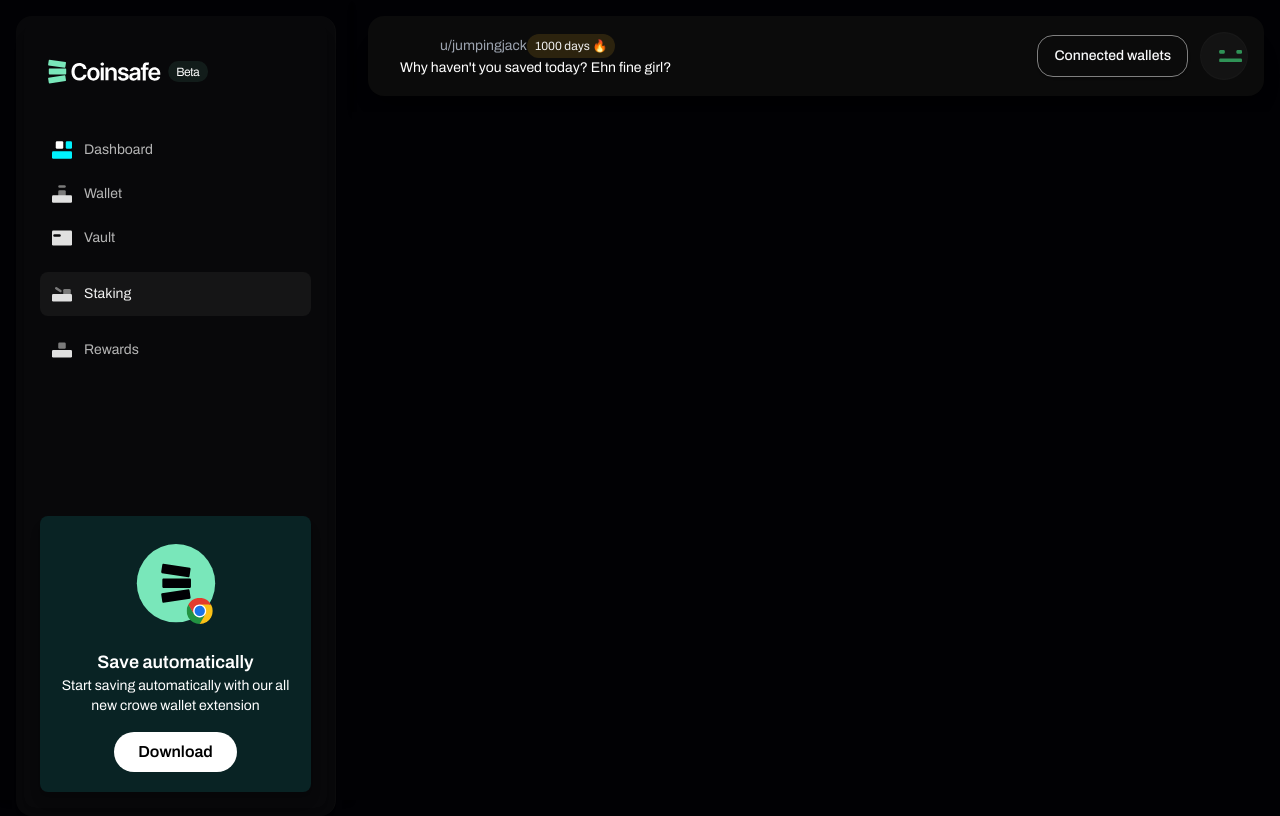
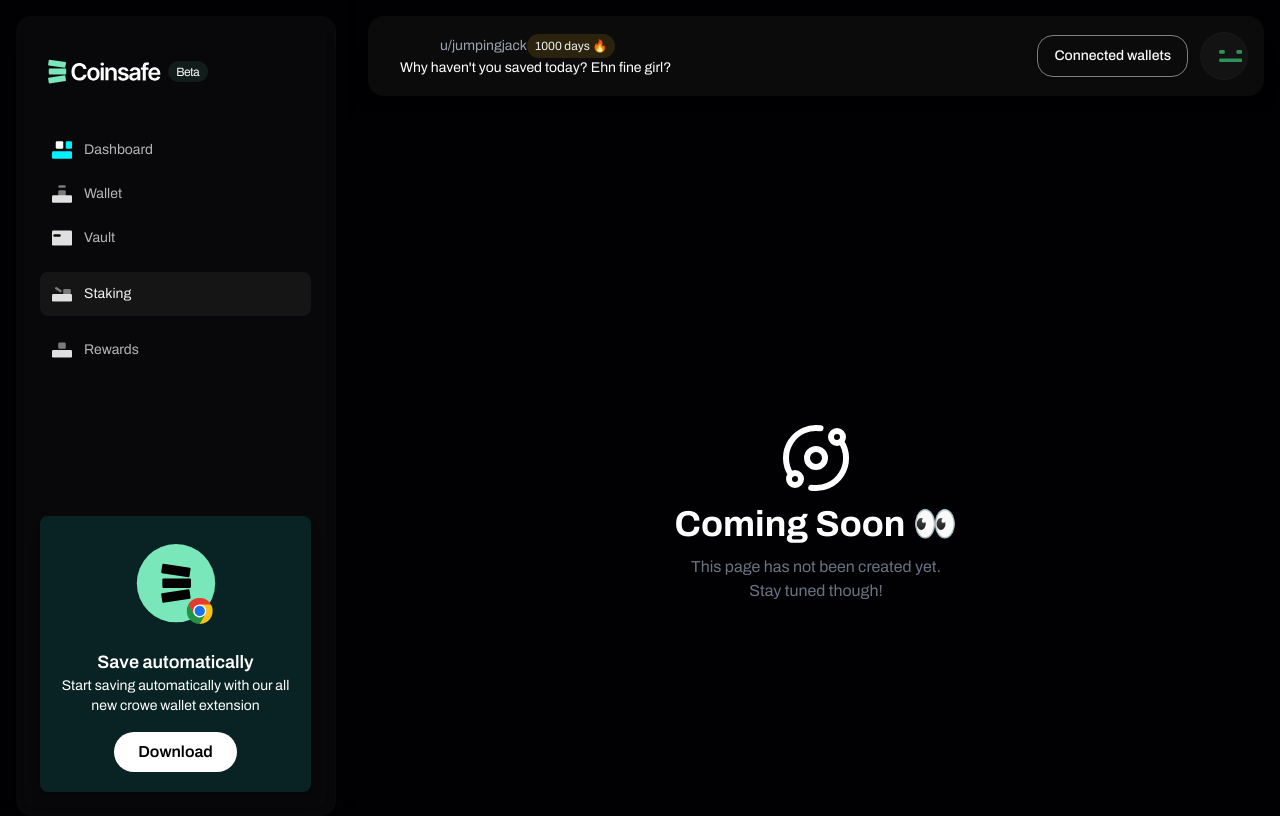
Before and after one commit to codequest07/CoinSafe, a React (Vite) app in the folder client/: page /staking in a window 1280 px wide. Built offline with nearby package versions, Linux system fonts and the light colour scheme.

Commit message:
chore: Update Staking page to use ComingSoon component instead of SavingOption

```diff
--- a/client/src/Pages/Staking.tsx
+++ b/client/src/Pages/Staking.tsx
@@ -1,10 +1,9 @@
-// import ComingSoon from "@/components/Coming-Soon";
-import SavingOption from "@/components/Modals/SavingOption";
+import ComingSoon from "@/components/Coming-Soon";
 
 const Staking = () => {
   return (
     <div>
-      <SavingOption />
+      <ComingSoon />
     </div>
   );
 };
```
